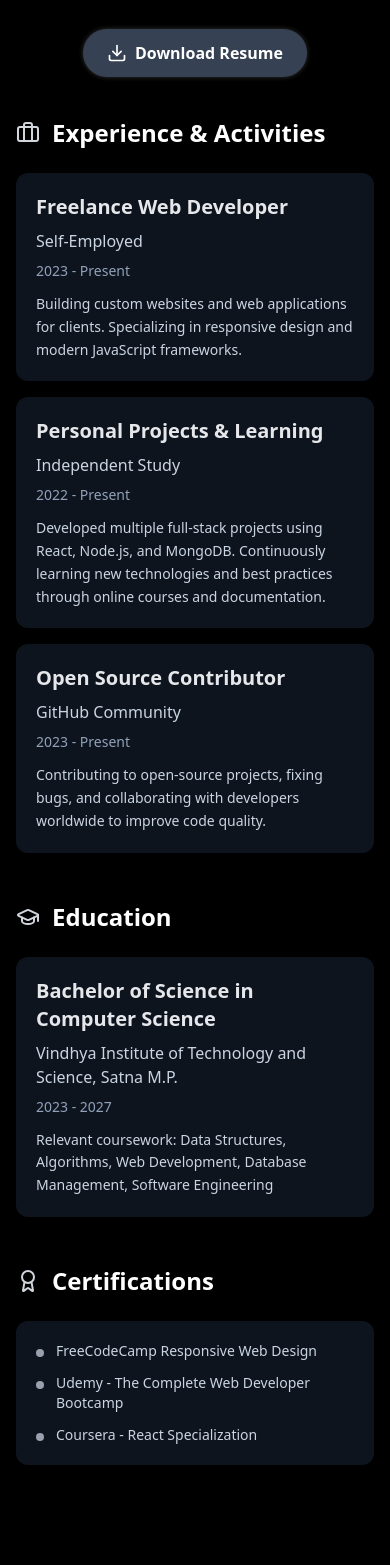
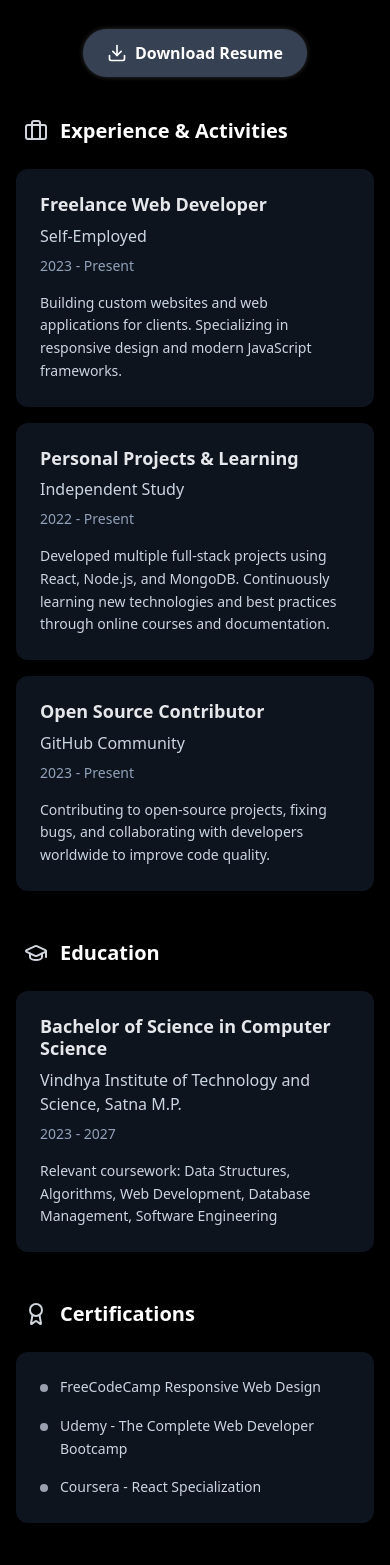
Before and after one commit to iamgauravmisra/portfolio, a React (Vite) app: page / in a window 390 px wide. Shown: the part 1783-3348 px from the top of the page. Built offline with nearby package versions, Linux system fonts and the light colour scheme.

Commit message:
Updated Website UI

```diff
--- a/src/main.jsx
+++ b/src/main.jsx
@@ -308,20 +308,20 @@ export default function Portfolio() {
 
           {/* Experience */}
           <div className="mb-12 md:mb-16">
-            <div className="flex items-center gap-3 mb-6 md:mb-8">
-              <Briefcase className="w-6 h-6 md:w-8 md:h-8 text-gray-300" />
-              <h3 className="text-2xl md:text-3xl font-bold">Experience & Activities</h3>
+            <div className="flex items-center gap-3 mb-6 md:mb-8 px-2">
+              <Briefcase className="w-6 h-6 md:w-8 md:h-8 text-gray-300 flex-shrink-0" />
+              <h3 className="text-xl md:text-2xl lg:text-3xl font-bold">Experience & Activities</h3>
             </div>
             <div className="space-y-4 md:space-y-6">
               {experience.map((job, index) => (
                 <div
                   key={index}
-                  className="bg-slate-800/50 backdrop-blur-sm rounded-xl md:rounded-2xl p-5 md:p-8 hover:shadow-xl transition-all duration-500 hover:scale-[1.02] animate-fadeInUp"
+                  className="bg-slate-800/50 backdrop-blur-sm rounded-xl md:rounded-2xl p-6 md:p-8 hover:shadow-xl transition-all duration-500 hover:scale-[1.02] animate-fadeInUp"
                   style={{ animationDelay: `${index * 100}ms` }}
                 >
-                  <div className="flex flex-col gap-2 mb-3">
-                    <h4 className="text-xl md:text-2xl font-bold text-gray-200">{job.title}</h4>
-                    <p className="text-base md:text-xl text-slate-300">{job.company}</p>
+                  <div className="flex flex-col gap-2 mb-4">
+                    <h4 className="text-lg md:text-xl lg:text-2xl font-bold text-gray-200 leading-tight">{job.title}</h4>
+                    <p className="text-base md:text-lg lg:text-xl text-slate-300">{job.company}</p>
                     <span className="text-sm md:text-base text-slate-400">{job.period}</span>
                   </div>
                   <p className="text-sm md:text-base text-slate-300 leading-relaxed">{job.description}</p>
@@ -332,20 +332,20 @@ export default function Portfolio() {
 
           {/* Education */}
           <div className="mb-12 md:mb-16">
-            <div className="flex items-center gap-3 mb-6 md:mb-8">
-              <GraduationCap className="w-6 h-6 md:w-8 md:h-8 text-gray-300" />
-              <h3 className="text-2xl md:text-3xl font-bold">Education</h3>
+            <div className="flex items-center gap-3 mb-6 md:mb-8 px-2">
+              <GraduationCap className="w-6 h-6 md:w-8 md:h-8 text-gray-300 flex-shrink-0" />
+              <h3 className="text-xl md:text-2xl lg:text-3xl font-bold">Education</h3>
             </div>
             <div className="space-y-4 md:space-y-6">
               {education.map((edu, index) => (
                 <div
                   key={index}
-                  className="bg-slate-800/50 backdrop-blur-sm rounded-xl md:rounded-2xl p-5 md:p-8 hover:shadow-xl transition-all duration-500 hover:scale-[1.02] animate-fadeInUp"
+                  className="bg-slate-800/50 backdrop-blur-sm rounded-xl md:rounded-2xl p-6 md:p-8 hover:shadow-xl transition-all duration-500 hover:scale-[1.02] animate-fadeInUp"
                   style={{ animationDelay: `${index * 100}ms` }}
                 >
-                  <div className="flex flex-col gap-2 mb-3">
-                    <h4 className="text-xl md:text-2xl font-bold text-gray-200">{edu.degree}</h4>
-                    <p className="text-base md:text-xl text-slate-300">{edu.school}</p>
+                  <div className="flex flex-col gap-2 mb-4">
+                    <h4 className="text-lg md:text-xl lg:text-2xl font-bold text-gray-200 leading-tight">{edu.degree}</h4>
+                    <p className="text-base md:text-lg lg:text-xl text-slate-300">{edu.school}</p>
                     <span className="text-sm md:text-base text-slate-400">{edu.period}</span>
                   </div>
                   <p className="text-sm md:text-base text-slate-300 leading-relaxed">{edu.description}</p>
@@ -356,18 +356,18 @@ export default function Portfolio() {
 
           {/* Certifications */}
           <div>
-            <div className="flex items-center gap-3 mb-6 md:mb-8">
-              <Award className="w-6 h-6 md:w-8 md:h-8 text-gray-300" />
-              <h3 className="text-2xl md:text-3xl font-bold">Certifications</h3>
+            <div className="flex items-center gap-3 mb-6 md:mb-8 px-2">
+              <Award className="w-6 h-6 md:w-8 md:h-8 text-gray-300 flex-shrink-0" />
+              <h3 className="text-xl md:text-2xl lg:text-3xl font-bold">Certifications</h3>
             </div>
-            <div className="bg-slate-800/50 backdrop-blur-sm rounded-xl md:rounded-2xl p-5 md:p-8 hover:shadow-xl transition-all duration-300">
-              <ul className="grid gap-3 md:gap-4">
+            <div className="bg-slate-800/50 backdrop-blur-sm rounded-xl md:rounded-2xl p-6 md:p-8 hover:shadow-xl transition-all duration-300">
+              <ul className="grid gap-4 md:gap-4">
                 {certifications.map((cert, index) => (
                   <li key={index} className="flex items-start gap-3 text-sm md:text-base text-slate-300 hover:text-white transition-colors duration-300 animate-fadeInUp"
                     style={{ animationDelay: `${index * 100}ms` }}
                   >
                     <span className="w-2 h-2 bg-gray-400 rounded-full mt-2 flex-shrink-0 animate-pulse"></span>
-                    <span className="flex-1">{cert}</span>
+                    <span className="flex-1 leading-relaxed">{cert}</span>
                   </li>
                 ))}
               </ul>
```
